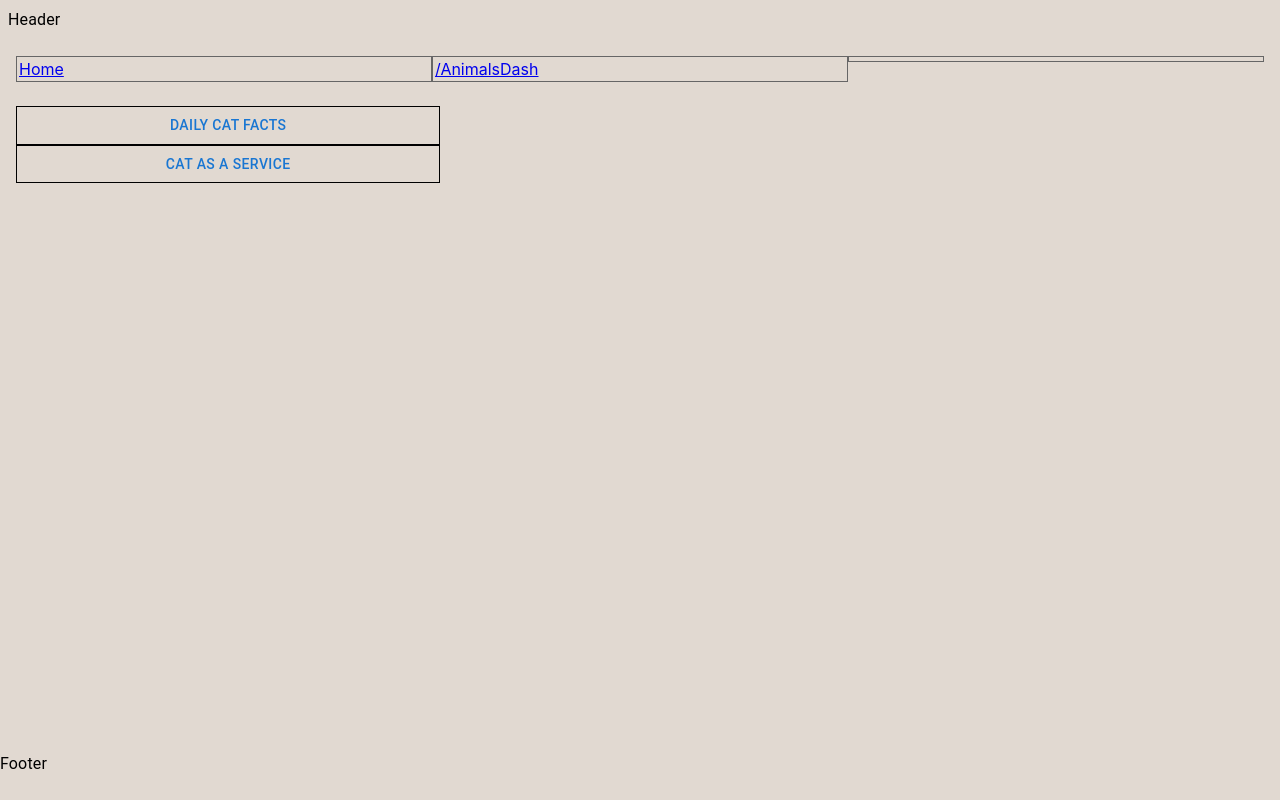
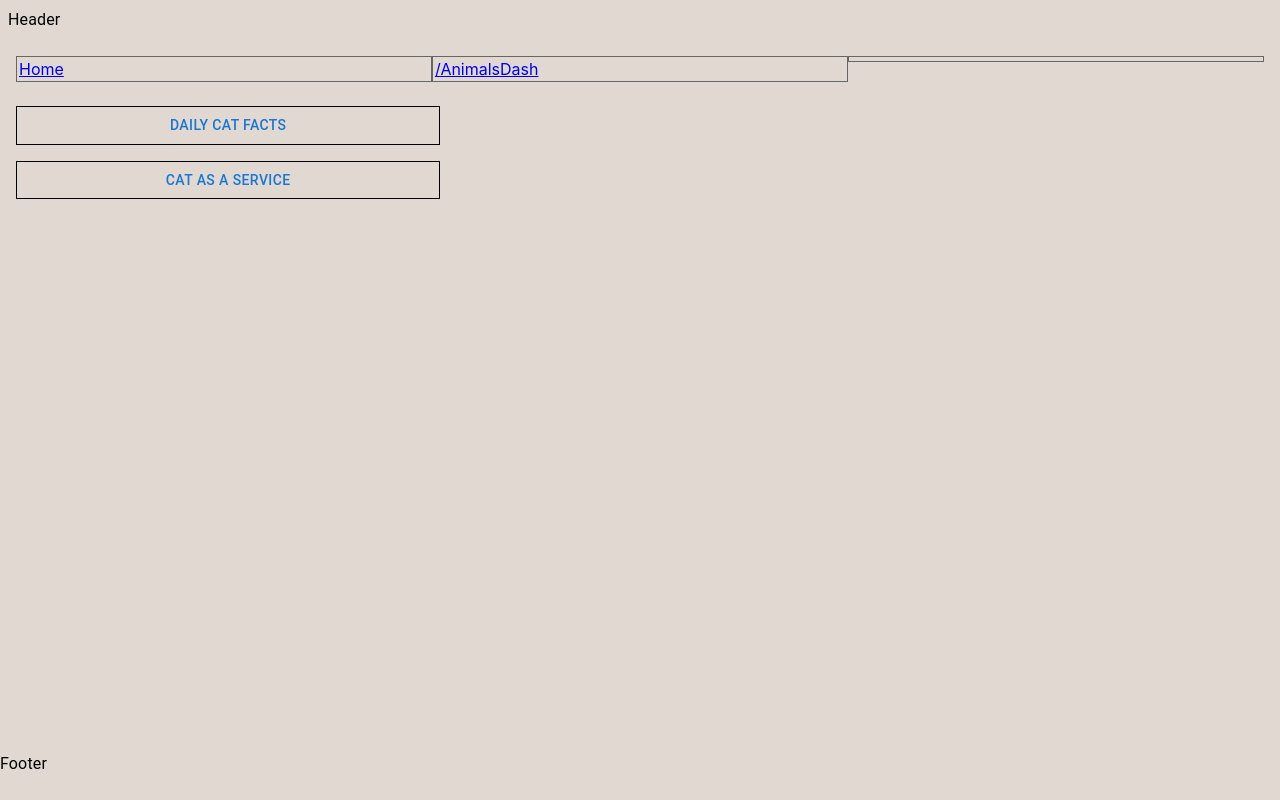
Before and after one commit to Curtis-Thomas/free-api-list-with-react, a React (Create React App) app: page /AnimalsDash in a window 1280 px wide. Built offline with nearby package versions, Linux system fonts and the light colour scheme.

Commit message:
style: BtnRouting add margin bottom

```diff
--- a/src/core/main/BtnRouting.js
+++ b/src/core/main/BtnRouting.js
@@ -17,6 +17,7 @@ const BtnRouting = ({ btnName, navigateTo }) => {
         border: "solid 1px black",
         width: isMobile ? "100%" : "33vw",
         maxWidth: "100%",
+        marginBottom: 2,
       }}
     >
       <Button fullWidth={true} onClick={handleClick}>
```
